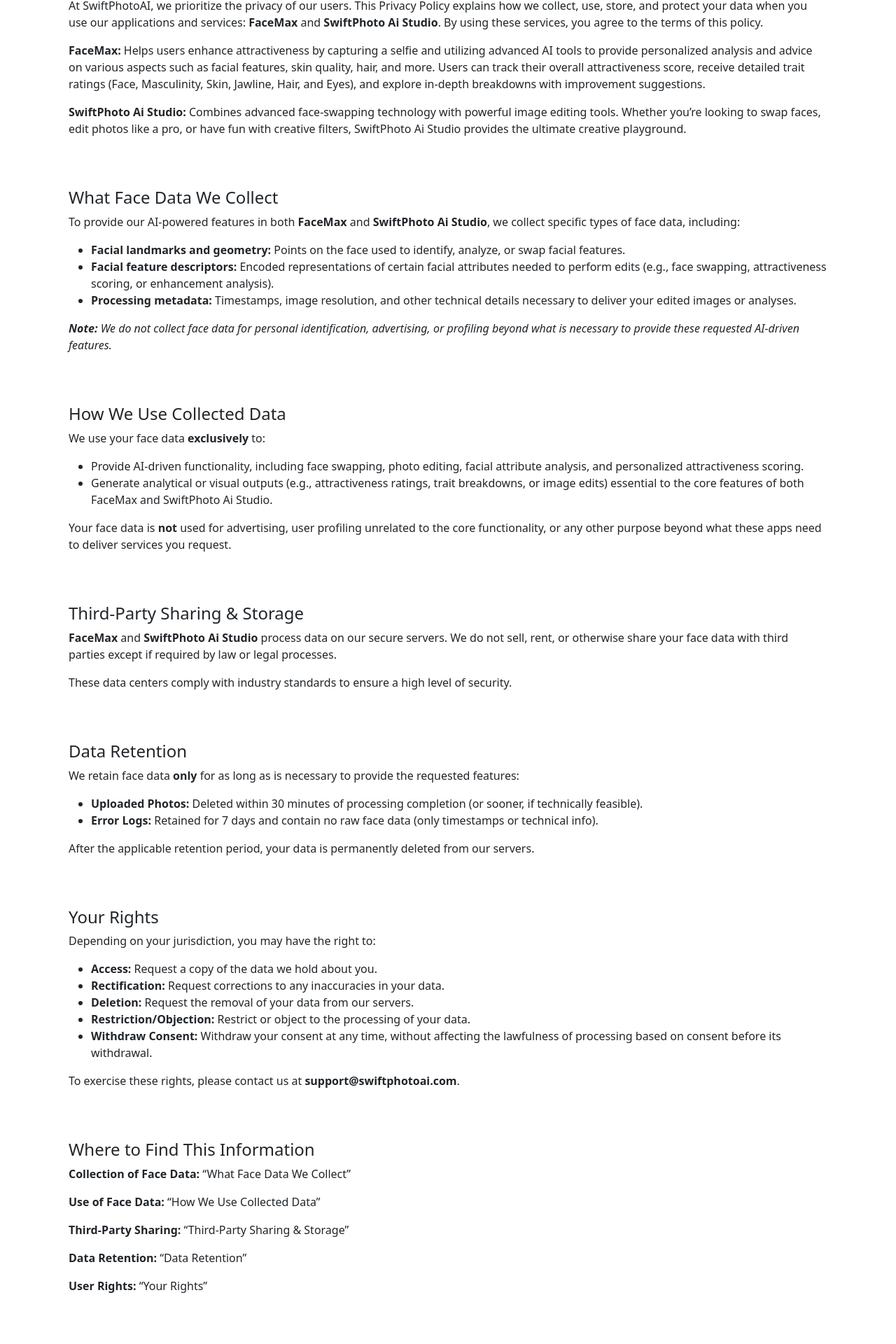
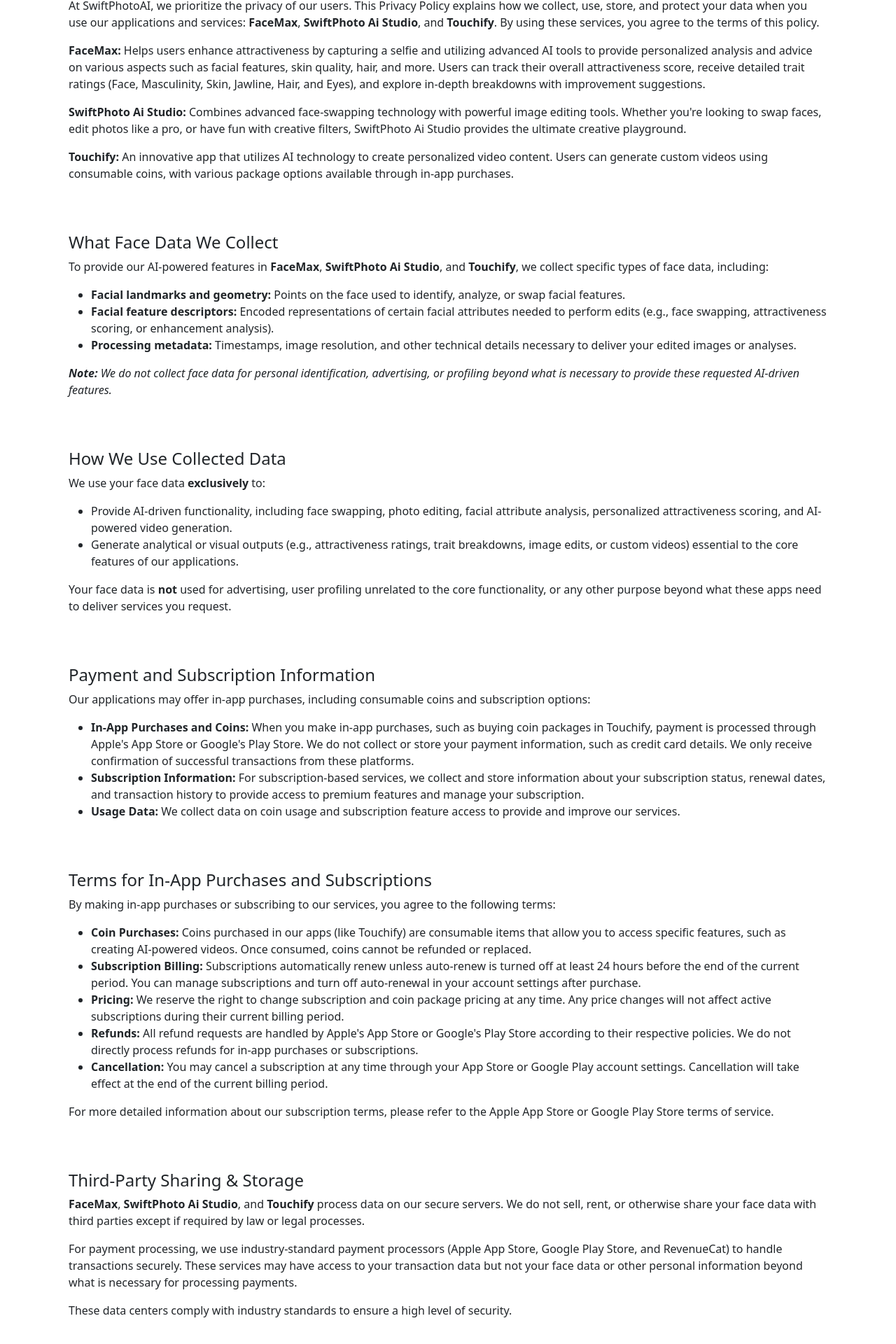
Before and after one commit to amirdora/frontend_swiftphotoai.com, a React (Create React App) app in the folder frontend/: page /privacy in a window 1280 px wide. Shown: the part 370-2290 px from the top of the page at 70% size. Built offline with nearby package versions, Linux system fonts and the light colour scheme; no server answers.

Commit message:
updated privacy policy

```diff
--- a/frontend/src/components/pages/legals/privacy_policy.js
+++ b/frontend/src/components/pages/legals/privacy_policy.js
@@ -20,8 +20,7 @@
           <p>
             At SwiftPhotoAI, we prioritize the privacy of our users. This Privacy Policy
             explains how we collect, use, store, and protect your data when you use our
-            applications and services: <strong>FaceMax</strong> and{" "}
-            <strong>SwiftPhoto Ai Studio</strong>. By using these services, you agree to
+            applications and services: <strong>FaceMax</strong>, <strong>SwiftPhoto Ai Studio</strong>, and <strong>Touchify</strong>. By using these services, you agree to
             the terms of this policy.
           </p>
           <p>
@@ -34,9 +33,12 @@
           </p>
           <p>
             <strong>SwiftPhoto Ai Studio:</strong> Combines advanced face-swapping
-            technology with powerful image editing tools. Whether you’re looking to swap
+            technology with powerful image editing tools. Whether you're looking to swap
             faces, edit photos like a pro, or have fun with creative filters, SwiftPhoto
             Ai Studio provides the ultimate creative playground.
+          </p>
+          <p>
+            <strong>Touchify:</strong> An innovative app that utilizes AI technology to create personalized video content. Users can generate custom videos using consumable coins, with various package options available through in-app purchases.
           </p>
         </Card.Body>
       </Card>
@@ -46,8 +48,8 @@
         <Card.Body>
           <h2 className="h4">What Face Data We Collect</h2>
           <p>
-            To provide our AI-powered features in both <strong>FaceMax</strong> and{" "}
-            <strong>SwiftPhoto Ai Studio</strong>, we collect specific types of face
+            To provide our AI-powered features in <strong>FaceMax</strong>,{" "}
+            <strong>SwiftPhoto Ai Studio</strong>, and <strong>Touchify</strong>, we collect specific types of face
             data, including:
           </p>
           <ul>
@@ -86,13 +88,13 @@
           <ul>
             <li>
               Provide AI-driven functionality, including face swapping, photo
-              editing, facial attribute analysis, and personalized attractiveness
-              scoring.
+              editing, facial attribute analysis, personalized attractiveness
+              scoring, and AI-powered video generation.
             </li>
             <li>
               Generate analytical or visual outputs (e.g., attractiveness ratings,
-              trait breakdowns, or image edits) essential to the core features of
-              both FaceMax and SwiftPhoto Ai Studio.
+              trait breakdowns, image edits, or custom videos) essential to the core features of
+              our applications.
             </li>
           </ul>
           <p>
@@ -103,15 +105,69 @@
         </Card.Body>
       </Card>
 
+      {/* Payment and Subscription Information */}
+      <Card className="mb-4 border-0">
+        <Card.Body>
+          <h2 className="h4">Payment and Subscription Information</h2>
+          <p>
+            Our applications may offer in-app purchases, including consumable coins and subscription options:
+          </p>
+          <ul>
+            <li>
+              <strong>In-App Purchases and Coins:</strong> When you make in-app purchases, such as buying coin packages in Touchify, payment is processed through Apple's App Store or Google's Play Store. We do not collect or store your payment information, such as credit card details. We only receive confirmation of successful transactions from these platforms.
+            </li>
+            <li>
+              <strong>Subscription Information:</strong> For subscription-based services, we collect and store information about your subscription status, renewal dates, and transaction history to provide access to premium features and manage your subscription.
+            </li>
+            <li>
+              <strong>Usage Data:</strong> We collect data on coin usage and subscription feature access to provide and improve our services.
+            </li>
+          </ul>
+        </Card.Body>
+      </Card>
+
+      {/* Terms for In-App Purchases and Subscriptions */}
+      <Card className="mb-4 border-0">
+        <Card.Body>
+          <h2 className="h4">Terms for In-App Purchases and Subscriptions</h2>
+          <p>
+            By making in-app purchases or subscribing to our services, you agree to the following terms:
+          </p>
+          <ul>
+            <li>
+              <strong>Coin Purchases:</strong> Coins purchased in our apps (like Touchify) are consumable items that allow you to access specific features, such as creating AI-powered videos. Once consumed, coins cannot be refunded or replaced.
+            </li>
+            <li>
+              <strong>Subscription Billing:</strong> Subscriptions automatically renew unless auto-renew is turned off at least 24 hours before the end of the current period. You can manage subscriptions and turn off auto-renewal in your account settings after purchase.
+            </li>
+            <li>
+              <strong>Pricing:</strong> We reserve the right to change subscription and coin package pricing at any time. Any price changes will not affect active subscriptions during their current billing period.
+            </li>
+            <li>
+              <strong>Refunds:</strong> All refund requests are handled by Apple's App Store or Google's Play Store according to their respective policies. We do not directly process refunds for in-app purchases or subscriptions.
+            </li>
+            <li>
+              <strong>Cancellation:</strong> You may cancel a subscription at any time through your App Store or Google Play account settings. Cancellation will take effect at the end of the current billing period.
+            </li>
+          </ul>
+          <p>
+            For more detailed information about our subscription terms, please refer to the Apple App Store or Google Play Store terms of service.
+          </p>
+        </Card.Body>
+      </Card>
+
       {/* Third-Party Sharing and Storage */}
       <Card className="mb-4 border-0">
         <Card.Body>
           <h2 className="h4">Third-Party Sharing & Storage</h2>
           <p>
-            <strong>FaceMax</strong> and <strong>SwiftPhoto Ai Studio</strong>{" "}
+            <strong>FaceMax</strong>, <strong>SwiftPhoto Ai Studio</strong>, and <strong>Touchify</strong>{" "}
             process data on our secure servers. We do not sell, rent, or otherwise
             share your face data with third parties except if required by law or
             legal processes.
+          </p>
+          <p>
+            For payment processing, we use industry-standard payment processors (Apple App Store, Google Play Store, and RevenueCat) to handle transactions securely. These services may have access to your transaction data but not your face data or other personal information beyond what is necessary for processing payments.
           </p>
           <p>
             These data centers comply with industry standards to ensure a high
@@ -130,17 +186,16 @@
           </p>
           <ul>
             <li>
-              <strong>Uploaded Photos:</strong> Deleted within 30 minutes of
+              <strong>Uploaded Photos/Videos:</strong> Deleted within 30 minutes of
               processing completion (or sooner, if technically feasible).
             </li>
             <li>
               <strong>Error Logs:</strong> Retained for 7 days and contain no raw
               face data (only timestamps or technical info).
             </li>
-            {/* <li>
-              <strong>Session Data:</strong> Cleared upon logout or session
-              expiration, whichever comes first.
-            </li> */}
+            <li>
+              <strong>Purchase and Subscription Records:</strong> Retained for as long as required for accounting, tax, and legal compliance purposes, typically for 7 years after the transaction date.
+            </li>
           </ul>
           <p>
             After the applicable retention period, your data is permanently
@@ -191,19 +246,22 @@
         <Card.Body>
           <h2 className="h4">Where to Find This Information</h2>
           <p>
-            <strong>Collection of Face Data:</strong> “What Face Data We Collect”
+            <strong>Collection of Face Data:</strong> "What Face Data We Collect"
           </p>
           <p>
-            <strong>Use of Face Data:</strong> “How We Use Collected Data”
+            <strong>Use of Face Data:</strong> "How We Use Collected Data"
           </p>
           <p>
-            <strong>Third-Party Sharing:</strong> “Third-Party Sharing & Storage”
+            <strong>Third-Party Sharing:</strong> "Third-Party Sharing & Storage"
           </p>
           <p>
-            <strong>Data Retention:</strong> “Data Retention”
+            <strong>Data Retention:</strong> "Data Retention"
           </p>
           <p>
-            <strong>User Rights:</strong> “Your Rights”
+            <strong>User Rights:</strong> "Your Rights"
+          </p>
+          <p>
+            <strong>Purchases and Subscriptions:</strong> "Payment and Subscription Information" and "Terms for In-App Purchases and Subscriptions"
           </p>
         </Card.Body>
       </Card>
@@ -213,18 +271,18 @@
           <h2 className="h4">Quotes from This Privacy Policy Concerning Face Data</h2>
           <p>
             <em>
-              “<strong>What Face Data We Collect:</strong> [...] We collect limited face
+              "<strong>What Face Data We Collect:</strong> [...] We collect limited face
               data, including facial landmarks, feature descriptors, and processing
               metadata to perform AI-driven photo editing and provide attractiveness
-              analysis.”
+              analysis."
             </em>
           </p>
           <p>
             <em>
-              “<strong>How We Use Collected Data:</strong> [...] We use your face data
+              "<strong>How We Use Collected Data:</strong> [...] We use your face data
               exclusively to provide AI-powered features, including face swapping,
               attractiveness scoring, and photo editing. Your face data is not used for
-              advertising or unrelated profiling.”
+              advertising or unrelated profiling."
             </em>
           </p>
         </Card.Body>
@@ -248,7 +306,7 @@
           <h2 className="h4">Contact Us</h2>
           <p>
             If you have any questions or concerns about this Privacy Policy or how
-            your data is handled within FaceMax or SwiftPhoto Ai Studio, please contact
+            your data is handled within our applications, please contact
             us at:
           </p>
           <p>Email: <strong>{email}</strong></p>
```
